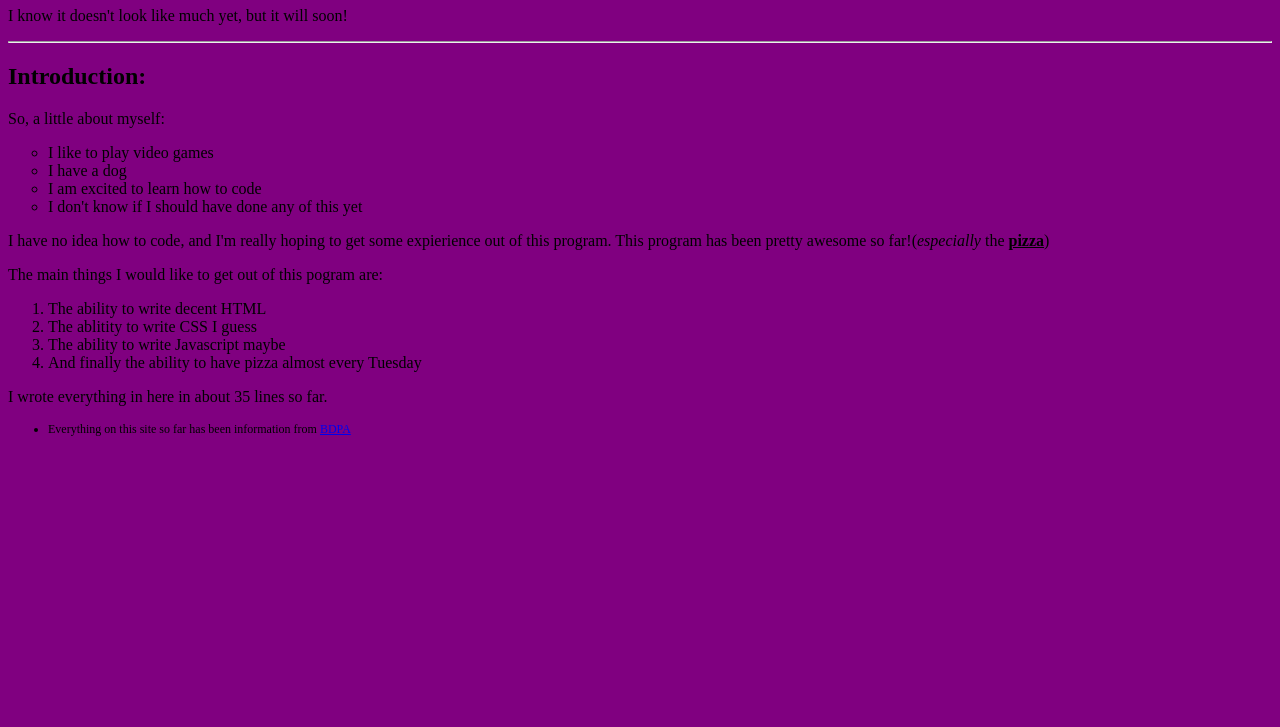
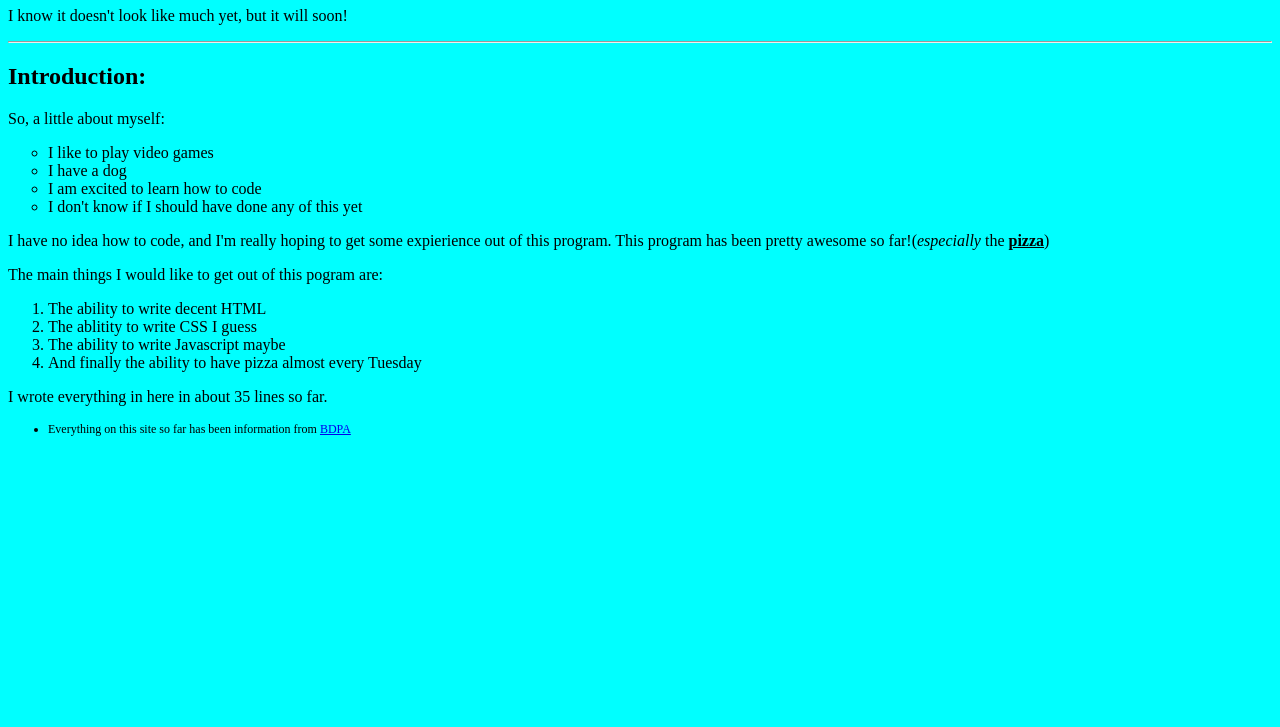
Before and after one commit to JinxyB/JinxyB.github.io, a plain HTML site: page index.html in a window 1280 px wide. Shown: the part 73-800 px from the top of the page. Drawn offline with Linux system fonts and the light colour scheme.

Commit message:
Update index.html

```diff
--- a/index.html
+++ b/index.html
@@ -2,7 +2,7 @@
 <html>
   <head>
   </head>
-  <body style='background-color:#800080'>
+  <body style='background-color:#00FFFF'>
     <h1> Welcome to my website! </h1>
     <p>
       I know it doesn't look like much yet, but it will soon!
```
